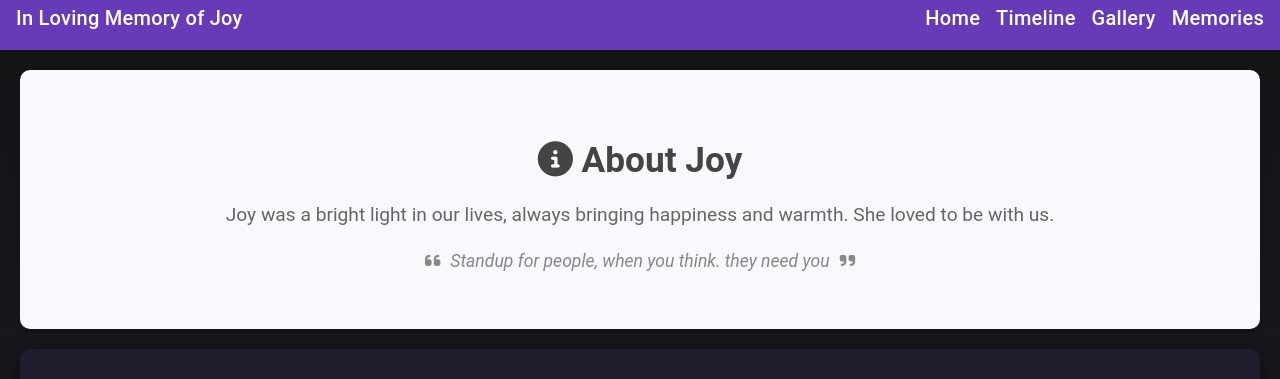
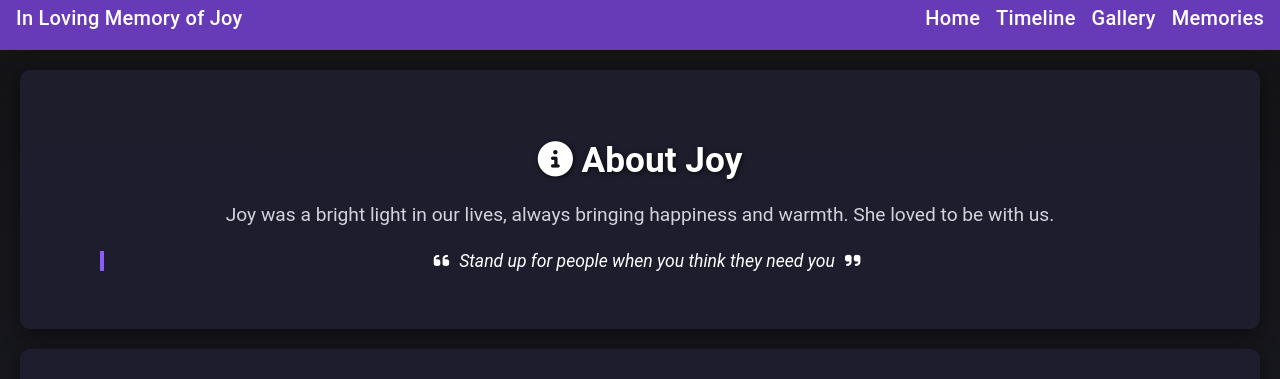
Before and after one commit to minnukota381/02.11.2004, an Angular app: page / in a window 1280 px wide. Shown: the part 200-579 px from the top of the page. Built offline with nearby package versions, Linux system fonts and the light colour scheme.

Commit message:
update colors in about section

```diff
--- a/src/app/components/about/about.component.css
+++ b/src/app/components/about/about.component.css
@@ -1,31 +1,34 @@
 .about {
   padding: 40px;
   text-align: center;
-  background-color: #f7f9fc;
+  background-color: rgba(30, 30, 47, 0.9); /* Dark background with slight transparency */
   border-radius: 10px;
   margin: 20px;
-  box-shadow: 0 4px 8px rgba(0, 0, 0, 0.1);
+  box-shadow: 0 4px 20px rgba(0, 0, 0, 0.5);
 }
 
 h2 {
   font-size: 2.2rem;
-  color: #444;
+  color: #ffffff; /* White text for better visibility */
   margin-bottom: 15px;
+  text-shadow: 1px 1px 5px rgba(0, 0, 0, 0.7);
 }
 
 p {
   font-size: 1.2rem;
-  color: #666;
+  color: #d1d5db; /* Lighter gray for improved contrast */
   line-height: 1.6;
 }
 
 blockquote {
   font-style: italic;
-  color: #888;
+  color: #ffffff; /* White color for quotes */
   margin-top: 20px;
   font-size: 1.1rem;
   display: flex;
   justify-content: center;
   align-items: center;
   gap: 10px;
+  border-left: 4px solid #8b5cf6; /* Purple left border for emphasis */
+  padding-left: 10px; /* Padding for quote text */
 }
--- a/src/app/components/about/about.component.html
+++ b/src/app/components/about/about.component.html
@@ -1,5 +1,9 @@
 <section class="about">
   <h2><i class="fas fa-info-circle"></i> About Joy</h2>
   <p>Joy was a bright light in our lives, always bringing happiness and warmth. She loved to be with us.</p>
-  <blockquote><i class="fas fa-quote-left"></i> Standup for people, when you think. they need you <i class="fas fa-quote-right"></i></blockquote>
+  <blockquote>
+    <i class="fas fa-quote-left"></i>
+    Stand up for people when you think they need you
+    <i class="fas fa-quote-right"></i>
+  </blockquote>
 </section>
```
